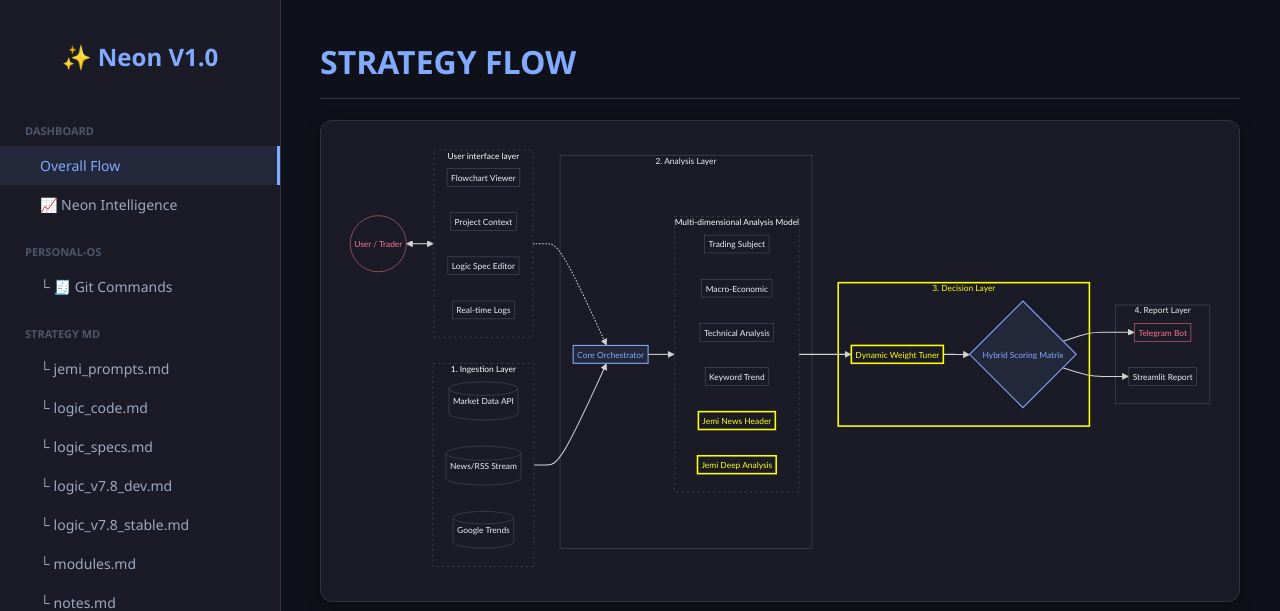
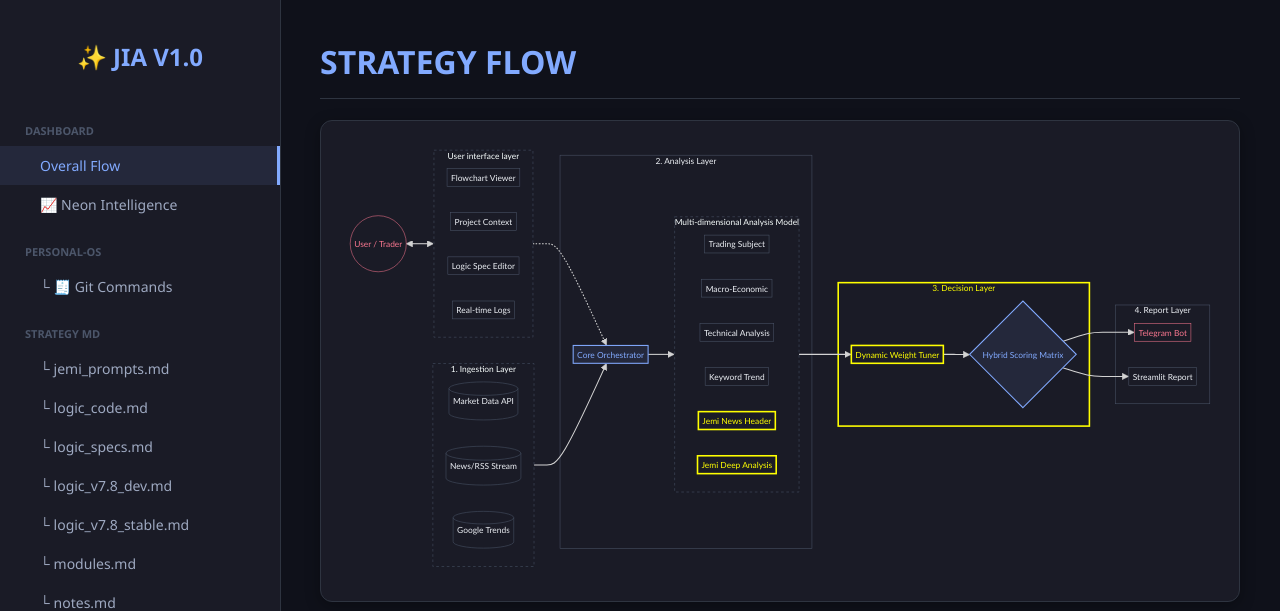
Before and after one commit to londonderry3/Neon_v1.0, a Flask app: page / in a window 1280 px wide. Shown: the top 611 px of the page. Run offline with Flask 3, Linux system fonts and the light colour scheme; some libraries are stand-ins or nearby versions.

Commit message:
Rename sidebar title to JIA V1.0

```diff
--- a/templates/index.html
+++ b/templates/index.html
@@ -60,7 +60,7 @@
 </head>
 <body>
     <div class="sidebar">
-        <h2 style="text-align:center; color:#82aaff; margin-bottom: 30px;">✨ Neon V1.0</h2>
+        <h2 style="text-align:center; color:#82aaff; margin-bottom: 30px;">✨ JIA V1.0</h2>
         <div class="nav-label">Dashboard</div>
         <div class="nav-item active" onclick="openTab(event, 'flowchart.md')">Overall Flow</div>
         <div class="nav-item" onclick="openTab(event, 'realtime-chart')">📈 Neon Intelligence</div>
```
